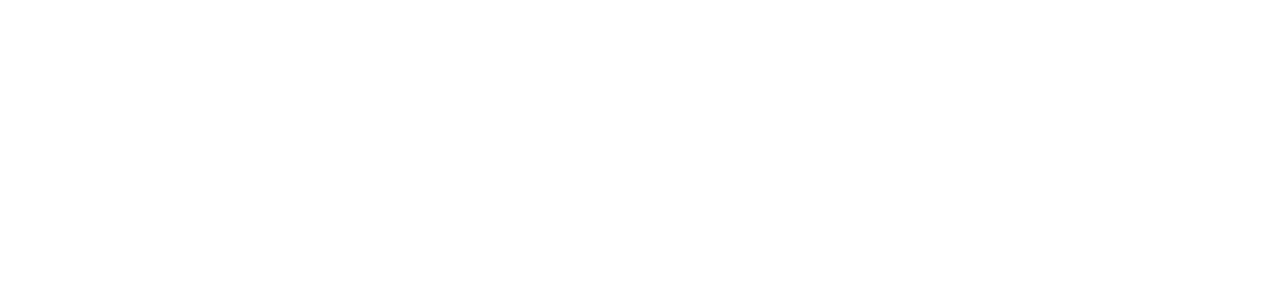
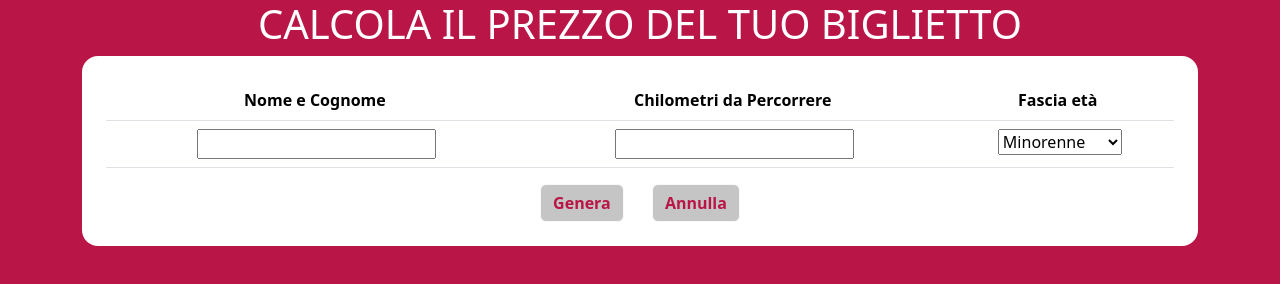
Before and after one commit to rebs-code/js-biglietto-treno-form, a plain HTML site: page index.html in a window 1280 px wide. Drawn offline with nearby package versions, Linux system fonts and the light colour scheme.

Commit message:
feat: create ticket form structure

```diff
--- a/css/style.css
+++ b/css/style.css
@@ -0,0 +1,45 @@
+/* COMMON */
+
+body {
+    background-color: var(--brand-pink);
+}
+
+input:focus {
+    background-color: #b9154673;
+    color: white;
+}
+
+select:focus {
+    background-color:  #b9154673;
+    color: white;
+}
+
+/* VARIABLES */
+
+:root {
+    --brand-pink: #b91547;
+    --brand-grey: #757575;
+    --brand-grey-light: #c5c5c5;
+}
+
+/* COLORS */
+
+.bg-pink {
+    background-color: var(--brand-pink);
+}
+
+.bg-grey {
+    background-color: var(--brand-grey);
+}
+
+.bg-grey-light {
+    background-color: var(--brand-grey-light);
+}
+
+.text-pink {
+    color: var(--brand-pink);
+}
+
+.text-grey {
+    color: var(--brand-grey);
+}
--- a/index.html
+++ b/index.html
@@ -8,6 +8,43 @@
     <title>Biglietto del treno</title>
 </head>
 <body>
+    <div class="main-container container text-center">
+        <h1 class="text-white font-weight-bold text-uppercase">Calcola il prezzo del tuo biglietto</h1>
+        <div class="bg-white rounded-4 p-4">
+            <table class="table">
+                <thead>
+                  <tr>
+                    <th>Nome e Cognome</th>
+                    <th>Chilometri da Percorrere</th>
+                    <th>Fascia età</th>
+                  </tr>
+                </thead>
+                <tbody>
+                  <tr>
+                    <td>
+                        <label for="name"></label>
+                        <input type="text" id="name" required>
+                    </td>
+                    <td>
+                        <label for="distance"></label>
+                        <input type="number" id="distance" required>
+                    </td>
+                    <td>
+                        <label for="age"></label>
+                        <select id="age">
+                        <option value="minorenne">Minorenne</option>
+                        <option value="maggiorenne">Maggiorenne</option>
+                        <option value="over65">Over 65</option>
+                        </select>
+                    </td>
+                  </tr>
+                </tbody>
+            </table>
+            <button type="button" id="generate-button" class="btn btn-light text-pink bg-grey-light fw-bolder me-4">Genera</button>
+            <button type="button" id="cancel-button" class="btn btn-light text-pink bg-grey-light fw-bolder">Annulla</button>
+
+        </div>
+    </div>
 
 
 
```
